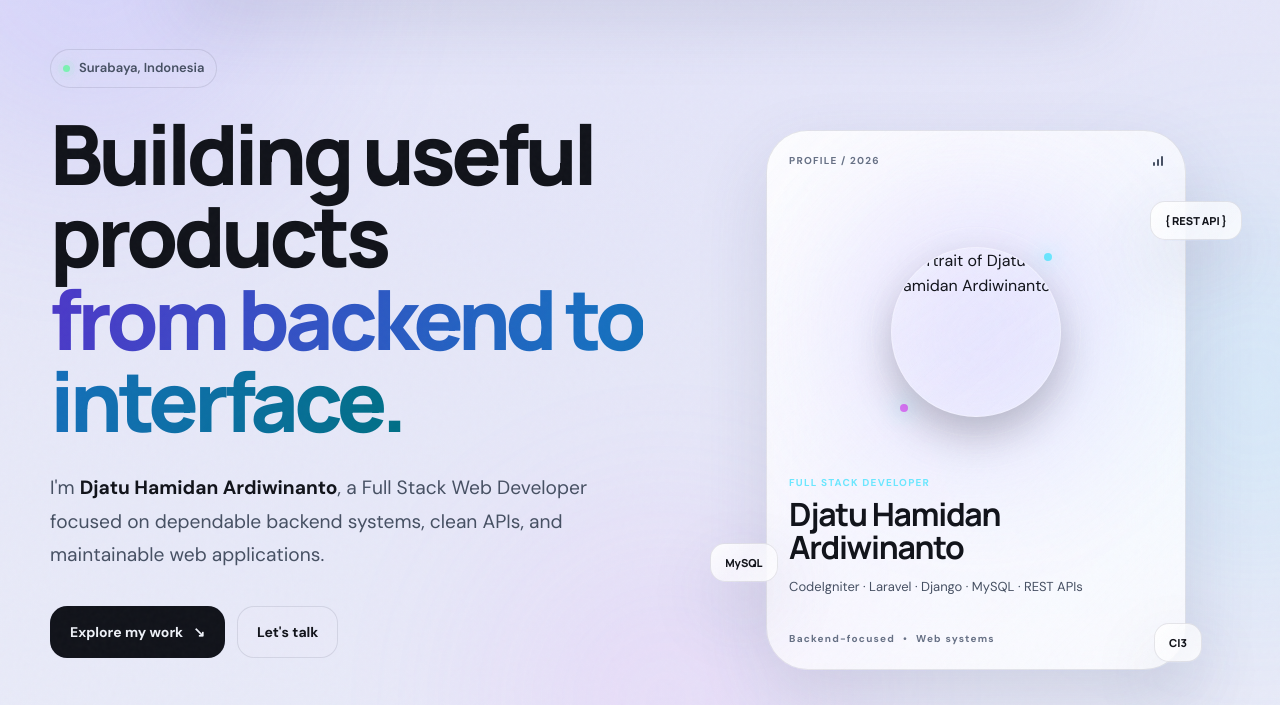
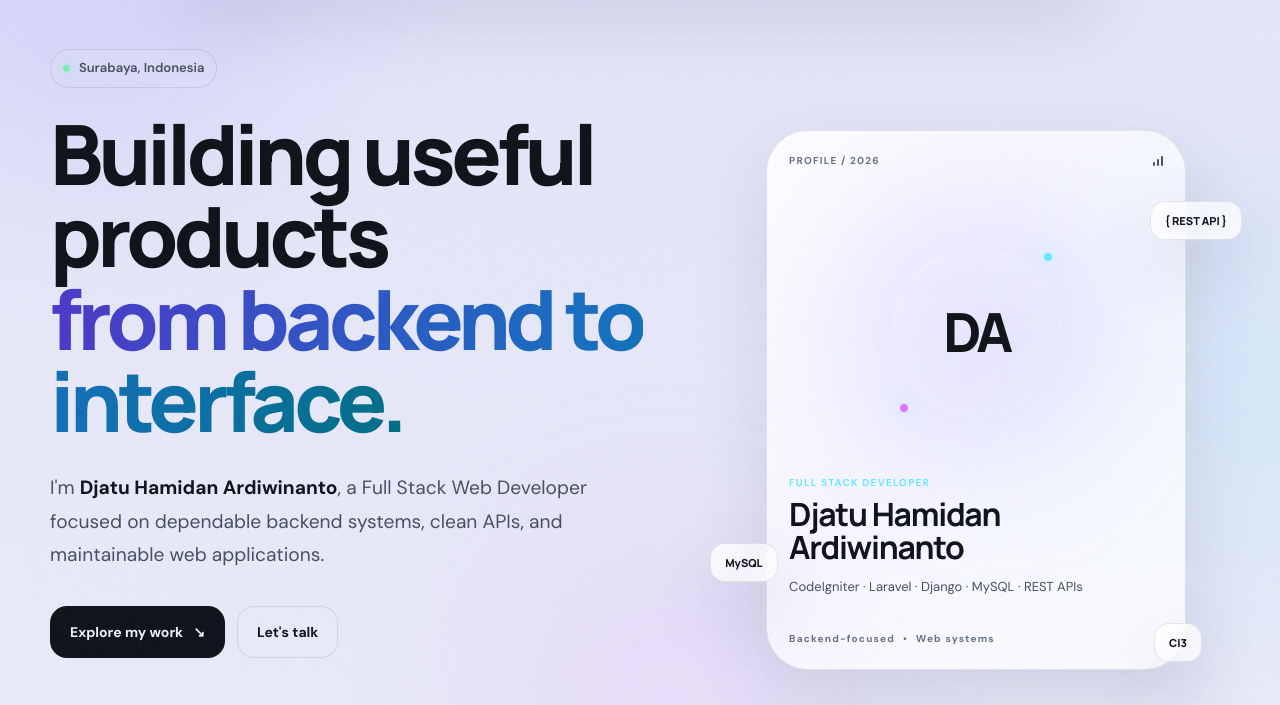
Before and after one commit to danarreichi/portfolio, a plain HTML site: page index.html in a window 1280 px wide. Shown: the part 91-796 px from the top of the page. Drawn offline with Linux system fonts and the light colour scheme.

Commit message:
Add profile photo fallback initials

```diff
--- a/index.html
+++ b/index.html
@@ -88,7 +88,8 @@
             <span class="signal"><i></i><i></i><i></i></span>
           </div>
           <div class="profile-avatar">
-            <img src="assets/djatu-profile.jpg" alt="Portrait of Djatu Hamidan Ardiwinanto" />
+            <span class="avatar-fallback" aria-hidden="true" style="position:absolute;inset:20px;display:grid;place-items:center;z-index:1;font-family:'Manrope',sans-serif;font-size:54px;font-weight:800;letter-spacing:-.08em;color:var(--text);">DA</span>
+            <img src="assets/djatu-profile.jpg" alt="Portrait of Djatu Hamidan Ardiwinanto" onerror="this.style.display='none'" />
             <div class="avatar-ring"></div>
           </div>
           <div class="profile-info">
```
